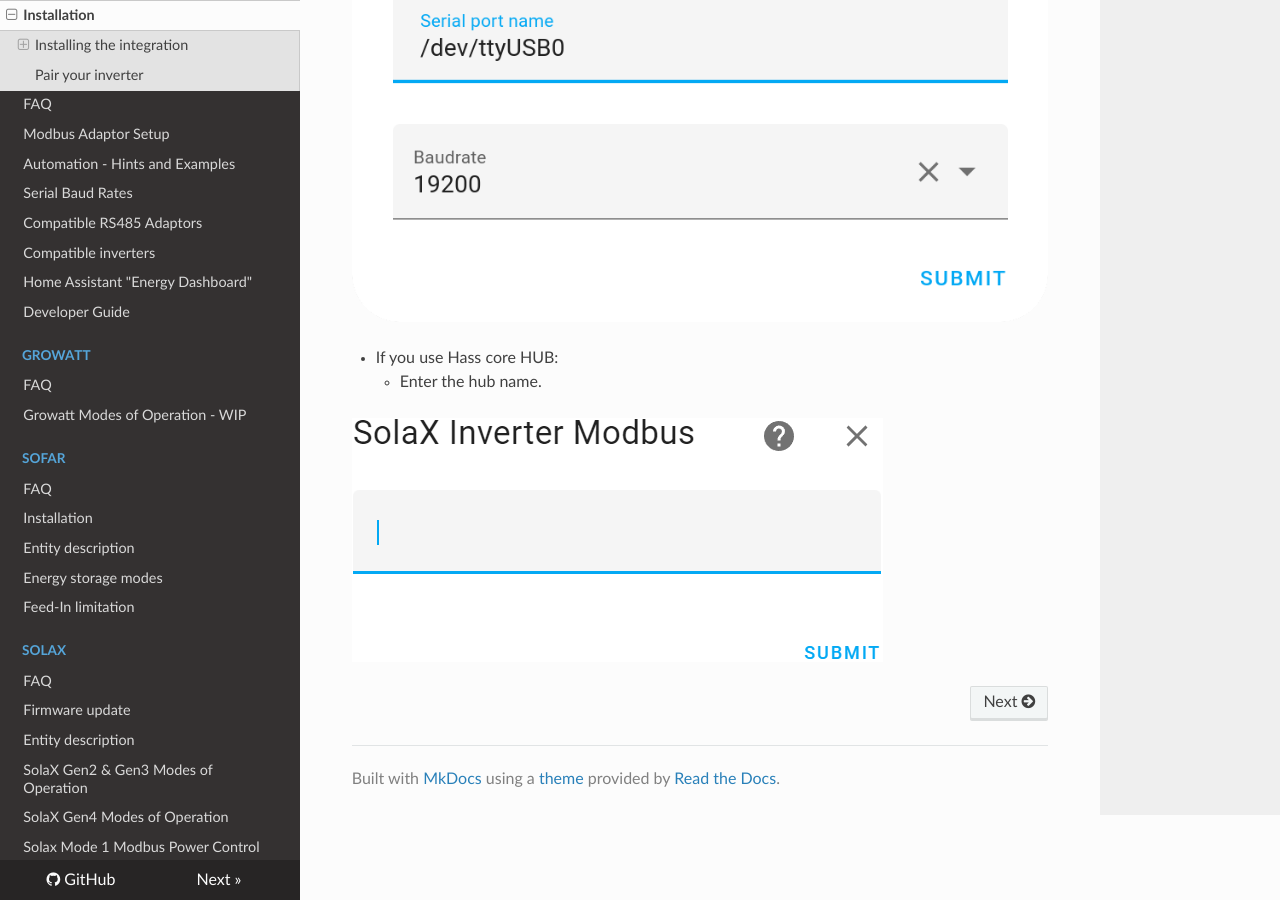
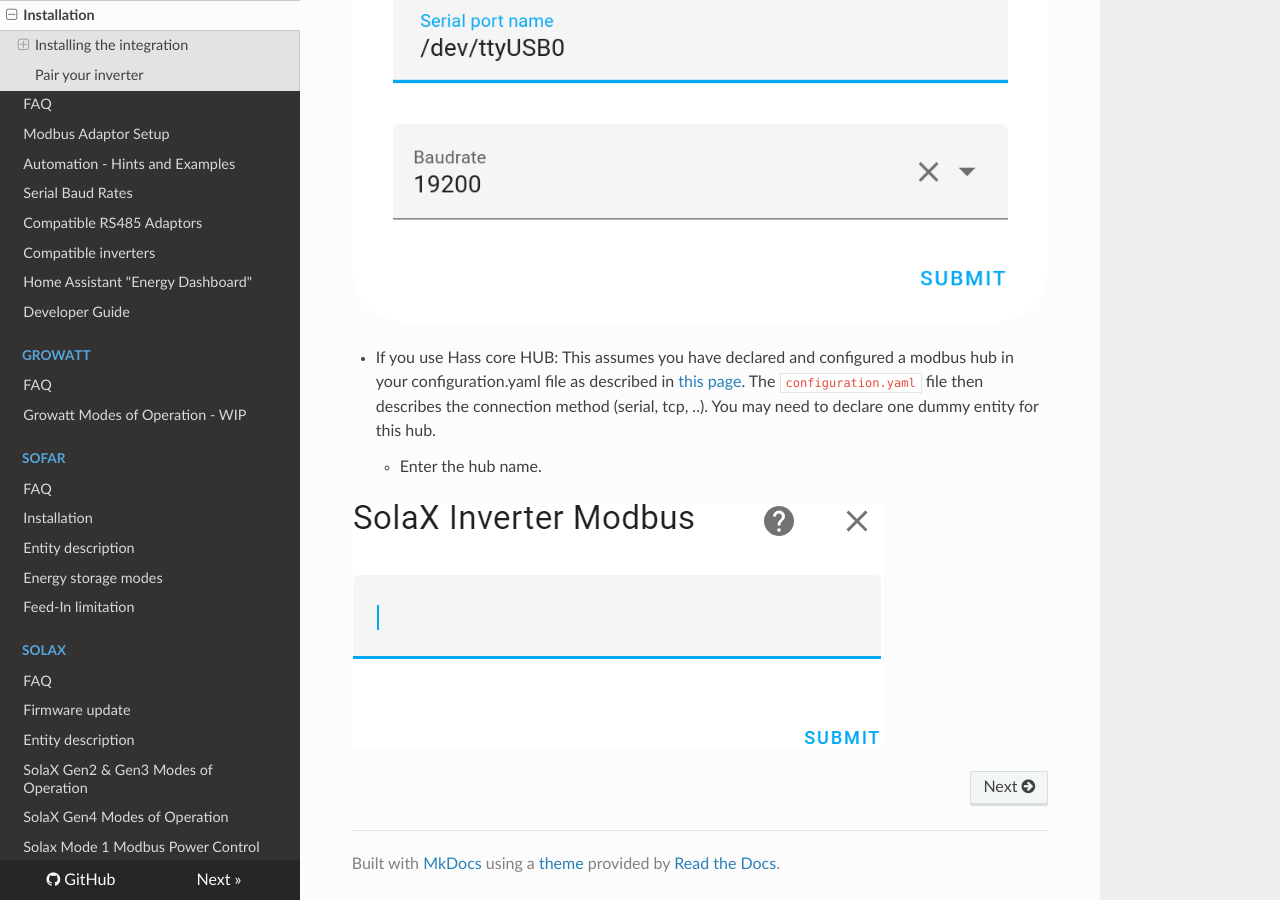
Before and after one commit to wills106/homeassistant-solax-modbus, an MkDocs documentation site: the page built from docs/installation.md, in a window 1280 px wide and 900 px high, scrolled down 3931 px. Built offline with MkDocs 1.6.1, drawn with Linux system fonts in a browser that asks for light colours; nearby versions of some CDN libraries.

Commit message:
Explain hass core hub connection a bit better
add just a  hint and reference

```diff
--- a/docs/installation.md
+++ b/docs/installation.md
@@ -56,7 +56,7 @@
 
 ![](images/integration-setup-usb.png)
 
-- If you use Hass core HUB:
+- If you use Hass core HUB: This assumes you have declared and configured a modbus hub in your configuration.yaml file as described in [this page](https://www.home-assistant.io/integrations/modbus/). The `configuration.yaml` file then describes the connection method (serial, tcp, ..). You may need to declare one dummy entity for this hub.
     - Enter the hub name.
 
 ![](images/integration-setup-corehub.png)
```
